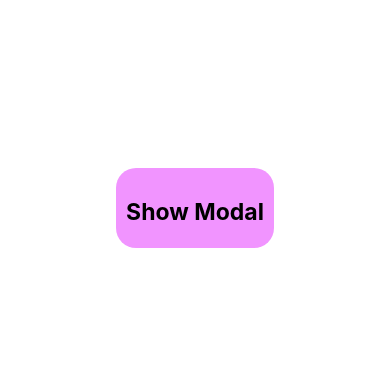
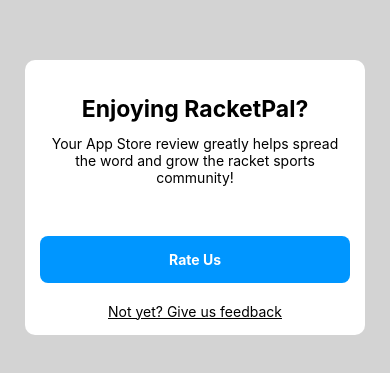
Before and after one commit to Malikhaseebtahir/RacketPal, a React Native app: screen / in a window 390 px wide. Shown: the part 225-598 px from the top of the page. Built offline with nearby package versions, Linux system fonts and the light colour scheme.

Commit message:
implemented the logic im timer

```diff
--- a/App.js
+++ b/App.js
@@ -8,7 +8,6 @@
   TouchableOpacity,
   Image,
   Alert,
-  Pressable,
   Linking,
   Modal,
   View,
@@ -23,6 +22,8 @@
   'https://raw.githubusercontent.com/tranhonghan/images/main/star_corner.png';
 
 const App = () => {
+  const [timePassed, setTimePassed] = useState(true);
+  const [ratingModalShownCount, setRatingModalShownCount] = useState(0);
   const [defaultRating, setDefaultRating] = useState(2);
   const [maxRating, setMaxRating] = useState([1, 2, 3, 4, 5]);
   const [feedBackMessage, setFeedBackMessage] = useState('');
@@ -36,7 +37,18 @@
     } else {
       setShowFeedBackMessageBox(true);
     }
-  }, []);
+
+    setTimeout(() => {
+      setTimePassed(true);
+      setRatingModalShownCount(value => value + 1);
+    }, getTimeDuration());
+  }, [timePassed]);
+
+  // get 24 hour duration.
+  function getTimeDuration() {
+    const ts = Math.round(new Date().getTime() / 1000);
+    return ts - 24 * 3600;
+  }
 
   const openStore = () => {
     //This is the main trick
@@ -63,7 +75,8 @@
   };
 
   const onHandleRemindMeLater = () => {
-    setRatingModal(false);
+    setModalVisible(false);
+    setTimePassed(false);
   };
 
   const handleFeedbackChange = e => {
@@ -102,7 +115,7 @@
   };
 
   return (
-    <View style={styles.centeredView}>
+    <View style={styles.container}>
       <Modal
         animationType="slide"
         transparent={true}
@@ -149,11 +162,26 @@
           </SafeAreaView>
         </View>
       </Modal>
-      <Pressable
-        style={[styles.button, styles.buttonOpen]}
-        onPress={() => setModalVisible(true)}>
-        <Text style={styles.textStyle}>Show Modal</Text>
-      </Pressable>
+      {timePassed && ratingModalShownCount < 4 ? (
+        <View style={styles.modalContainer}>
+          <Text style={styles.textStyle}>Enjoying RacketPal?</Text>
+          <Text style={styles.rateUsPara}>
+            Your App Store review greatly helps spread the word and grow the
+            racket sports community!
+          </Text>
+          <TouchableOpacity
+            activeOpacity={0.7}
+            style={styles.rateUsButton}
+            onPress={() => setModalVisible(true)}>
+            <Text style={styles.buttonText}>Rate Us</Text>
+          </TouchableOpacity>
+          <TouchableOpacity style={styles.giveUsFeedbackTextContainer}>
+            <Text style={styles.giveUsFeedbackText}>
+              Not yet? Give us feedback
+            </Text>
+          </TouchableOpacity>
+        </View>
+      ) : null}
     </View>
   );
 };
@@ -161,8 +189,8 @@
 const styles = StyleSheet.create({
   container: {
     flex: 1,
-    padding: 15,
     justifyContent: 'center',
+    alignItems: 'center',
     backgroundColor: '#D3D3D3',
   },
   ratingContainer: {
@@ -205,6 +233,9 @@
     marginBottom: 4,
     color: '#ccad00',
   },
+  rateUsPara: {
+    textAlign: 'center',
+  },
   customRatingBar: {
     justifyContent: 'center',
     flexDirection: 'row',
@@ -223,15 +254,24 @@
     borderRadius: 8,
     backgroundColor: '#ccad00',
   },
+  giveUsFeedbackTextContainer: {
+    marginTop: 20,
+    alignItems: 'center',
+  },
+  giveUsFeedbackText: {
+    textDecorationLine: 'underline',
+  },
+  rateUsButton: {
+    justifyContent: 'center',
+    alignItems: 'center',
+    marginTop: 50,
+    padding: 15,
+    borderRadius: 8,
+    backgroundColor: '#0096FF',
+  },
   buttonText: {
     color: '#fff',
     fontWeight: 'bold',
-  },
-  centeredView: {
-    flex: 1,
-    justifyContent: 'center',
-    alignItems: 'center',
-    marginTop: 22,
   },
   modalView: {
     margin: 20,
@@ -248,6 +288,12 @@
     shadowRadius: 4,
     elevation: 5,
   },
+  modalContainer: {
+    width: 340,
+    backgroundColor: 'white',
+    borderRadius: 10,
+    padding: 15,
+  },
   button: {
     borderRadius: 20,
     padding: 10,
@@ -259,10 +305,6 @@
   buttonClose: {
     backgroundColor: '#2196F3',
   },
-  modalText: {
-    marginBottom: 15,
-    textAlign: 'center',
-  },
 });
 
 export default App;
```
